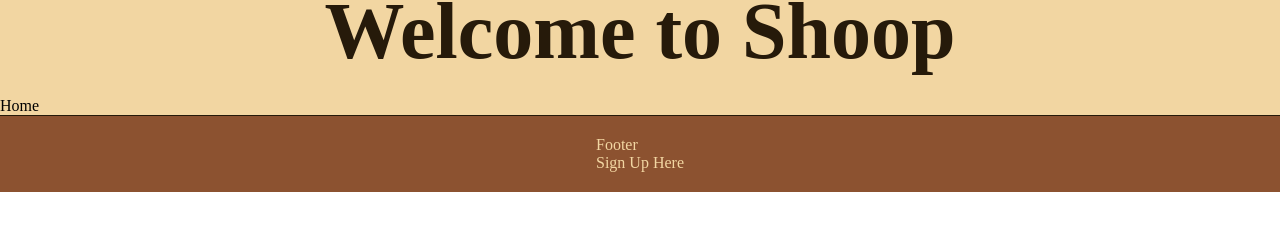
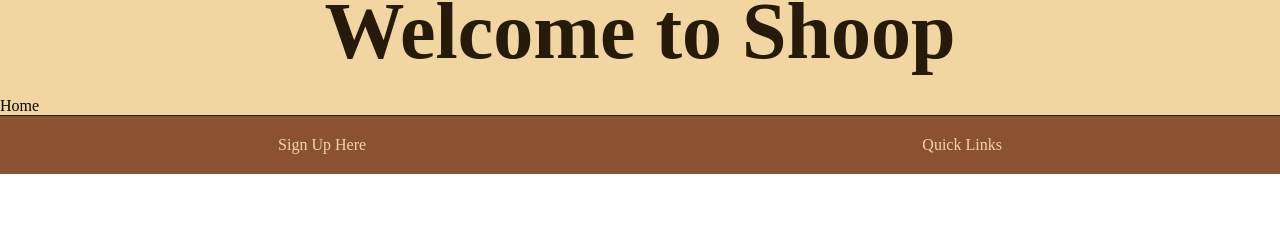
Before and after one commit to phil20267541/Shoop, a Vue app: page /Home in a window 1280 px wide. Shown: the part 93-324 px from the top of the page. Built offline with nearby package versions, Linux system fonts and the light colour scheme.

Commit message:
Update Footer.vue

```diff
--- a/src/components/Footer.vue
+++ b/src/components/Footer.vue
@@ -1,11 +1,10 @@
 <template>
   <div class="footer-container">
-    <p>Footer</p>
     <div class="sign-up-container">
       <p>Sign Up Here</p>
     </div>
     <div class="links-container">
-
+      <p>Quick Links</p>
     </div>
   </div>
 </template>
@@ -14,8 +13,11 @@
 
 <style>
 .footer-container {
+  width: 100vw;
   color: #F2D6A2;
   padding: 20px;
+  display: flex;
+  justify-content: space-around;
 }
 
 
```
